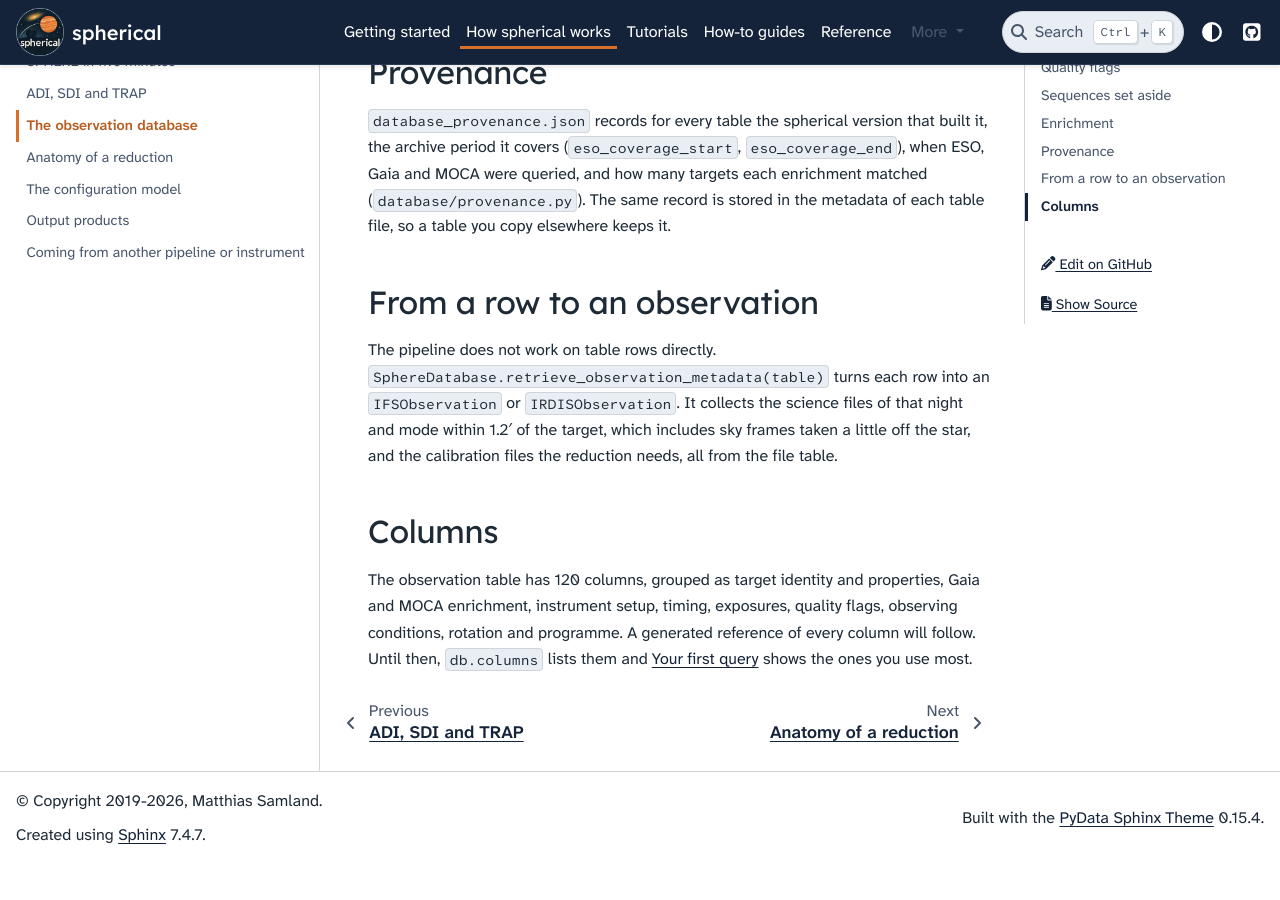
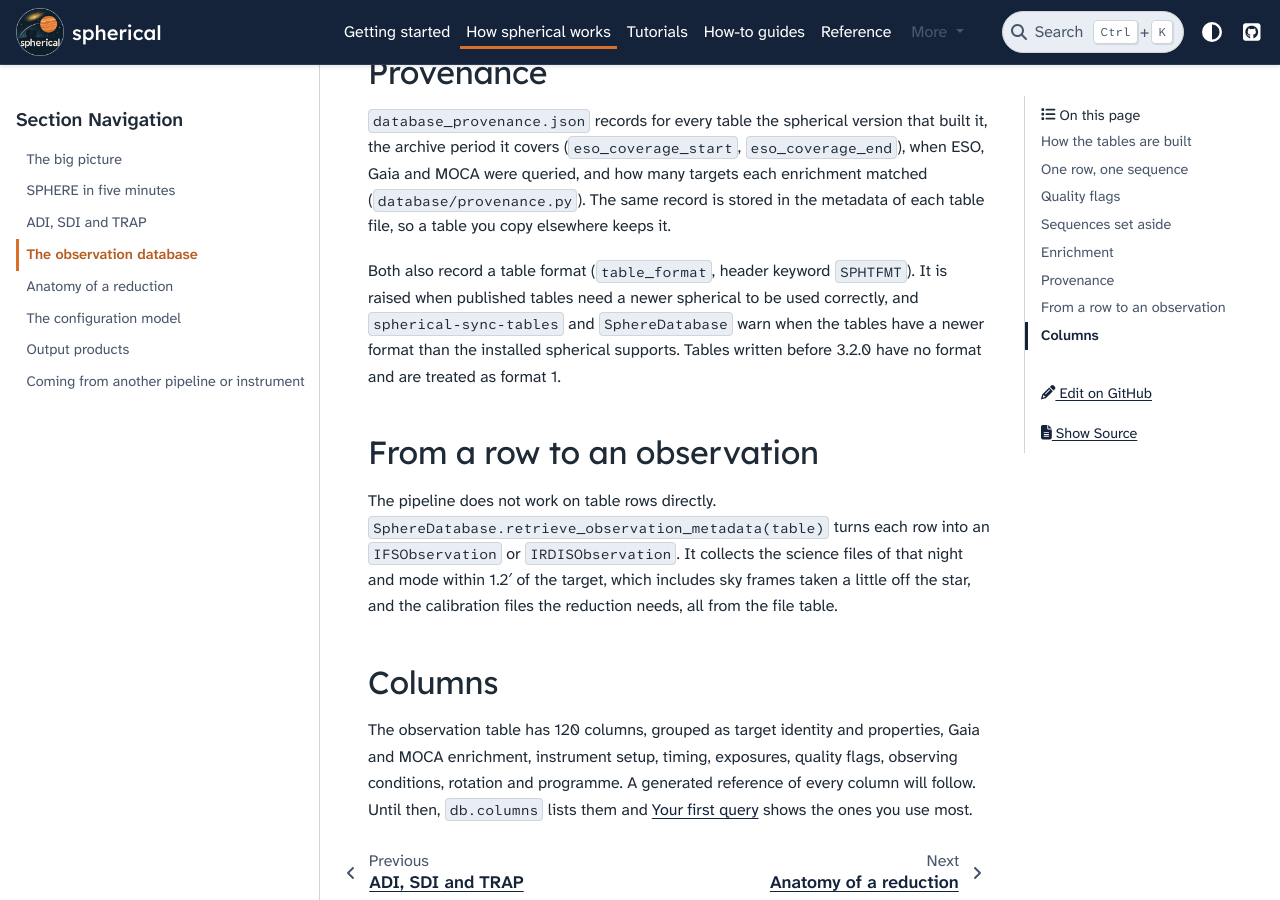
Before and after one commit to m-samland/spherical, a Sphinx documentation site: the page built from docs/concepts/database.md, in a window 1280 px wide and 900 px high, scrolled down 3764 px. Built offline with Sphinx 7.4.7 and the PyData theme 0.15.4, drawn with Linux system fonts in a browser that asks for light colours; pages that are not in the unit, such as notebooks, are missing from menus; before the commit the page ends 4628 px from its top, so only the background shows below that.

Commit message:
Describe the table format in the provenance docs (#226)

```diff
--- a/docs/concepts/database.md
+++ b/docs/concepts/database.md
@@ -131,6 +131,12 @@
 (`database/provenance.py`). The same record is stored in the metadata of each table
 file, so a table you copy elsewhere keeps it.
 
+Both also record a table format (`table_format`, header keyword `SPHTFMT`). It is
+raised when published tables need a newer spherical to be used correctly, and
+`spherical-sync-tables` and `SphereDatabase` warn when the tables have a newer format
+than the installed spherical supports. Tables written before 3.2.0 have no format and
+are treated as format 1.
+
 ## From a row to an observation
 
 The pipeline does not work on table rows directly.
```
Also changed, not shown: docs/getting-started/database.md (+6 -7 lines).
